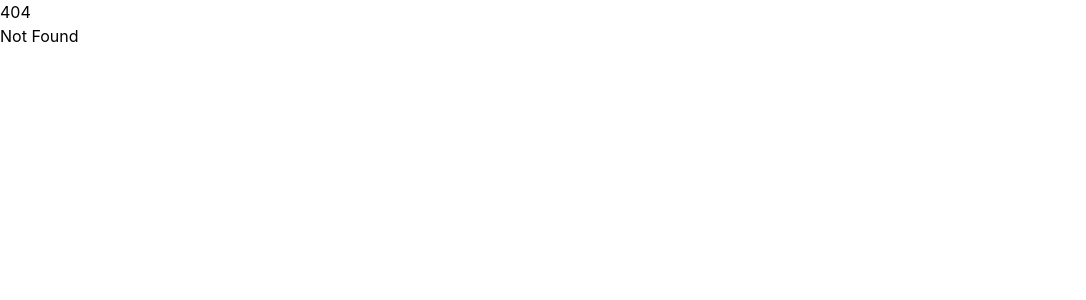
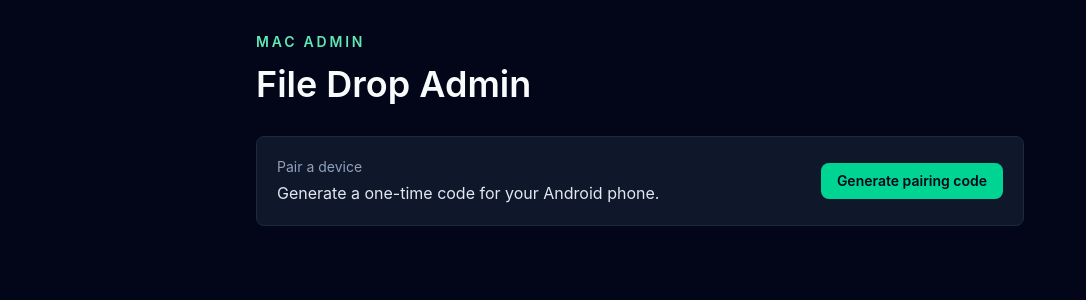
Before and after one commit to kishoreshanto/file-drop, a SvelteKit app: page /admin in a window 1280 px wide. Before the commit this address had no page. Shown: the top 300 px of the page, without its empty margins (0-1086 px from the left). Built offline with nearby package versions, Linux system fonts and the light colour scheme.

Commit message:
feat: add admin page with device pairing functionality and code generation

```diff
--- /dev/null
+++ b/src/routes/admin/+page.server.ts
@@ -0,0 +1,24 @@
+import type { Actions, PageServerLoad } from './$types';
+import { createPairingCode } from '$lib/server/auth/pairing';
+import { requireLocalAdmin } from '$lib/server/auth/guards';
+
+export const load: PageServerLoad = async (event) => {
+	requireLocalAdmin(event);
+
+	return {
+		adminReady: true
+	};
+};
+
+export const actions: Actions = {
+	generate: async (event) => {
+		requireLocalAdmin(event);
+
+		const pairingCode = createPairingCode();
+
+		return {
+			pairingCode: pairingCode.code,
+			expiresAt: pairingCode.expiresAt.toISOString()
+		};
+	}
+};
--- /dev/null
+++ b/src/routes/admin/+page.svelte
@@ -0,0 +1,48 @@
+<script lang="ts">
+	import type { PageProps } from './$types';
+
+	let { form }: PageProps = $props();
+</script>
+
+<svelte:head>
+	<title>File Drop Admin</title>
+</svelte:head>
+
+<main class="min-h-svh bg-slate-950 px-5 py-8 text-slate-50">
+	<section class="mx-auto flex w-full max-w-3xl flex-col gap-8">
+		<header>
+			<p class="text-sm font-semibold tracking-[0.2em] text-emerald-300 uppercase">Mac admin</p>
+			<h1 class="mt-3 text-4xl font-semibold">File Drop Admin</h1>
+		</header>
+
+		<div class="rounded-lg border border-slate-800 bg-slate-900 p-5">
+			<div class="flex flex-col gap-4 sm:flex-row sm:items-center sm:justify-between">
+				<div>
+					<p class="text-sm text-slate-400">Pair a device</p>
+					<p class="mt-1 text-base text-slate-200">
+						Generate a one-time code for your Android phone.
+					</p>
+				</div>
+				<form method="POST" action="?/generate">
+					<button
+						class="rounded-lg bg-emerald-400 px-4 py-2 text-sm font-semibold text-slate-950 hover:bg-emerald-300"
+					>
+						Generate pairing code
+					</button>
+				</form>
+			</div>
+
+			{#if form?.pairingCode}
+				<div class="mt-6 rounded-lg border border-emerald-800 bg-emerald-950/50 p-5">
+					<p class="text-sm text-emerald-200">Pairing code</p>
+					<p class="mt-2 text-4xl font-semibold tracking-[0.18em] text-white">
+						{form.pairingCode}
+					</p>
+					<p class="mt-3 text-sm text-emerald-100">
+						Expires at {new Date(form.expiresAt).toLocaleTimeString()}
+					</p>
+				</div>
+			{/if}
+		</div>
+	</section>
+</main>
```
